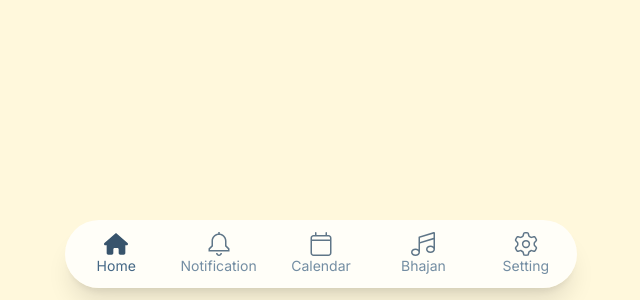
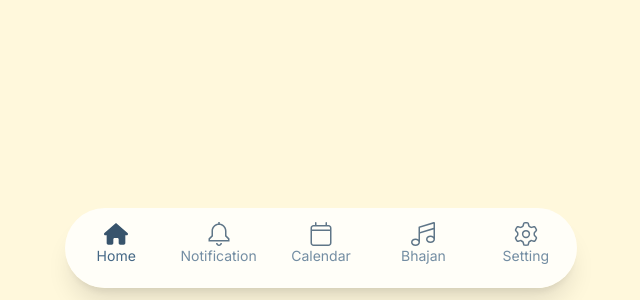
Before and after one commit to TheJagStudio/hsapssconnect, a React (Vite) app: page / in a window 1280 px wide. Shown: the part 500-800 px from the top of the page, without its empty margins (319-959 px from the left). Built offline with nearby package versions, Linux system fonts and the light colour scheme.

Commit message:
Update Footer.jsx

```diff
--- a/src/Components/Footer.jsx
+++ b/src/Components/Footer.jsx
@@ -17,7 +17,7 @@ const Footer = () => {
 		}
 	}, []);
     return (
-        <div className="fixed bottom-0 md:bottom-3 left-0 md:left-1/2 translate-x-0 md:-translate-x-1/2 rounded-t-3xl md:rounded-full grid grid-cols-5 items-center justify-center w-screen md:w-[50%] lg:w-[40%] h-18 py-3 z-40 bg-white md:bg-white/80 md:backdrop-blur-lg custom-shadow lg:shadow-xl overflow-x-hidden">
+        <div className="fixed bottom-0 md:bottom-3 left-0 md:left-1/2 translate-x-0 md:-translate-x-1/2 rounded-t-3xl md:rounded-full grid grid-cols-5 items-center justify-center w-screen md:w-[50%] lg:w-[40%] h-20 pt-3 pb-5 z-40 bg-white md:bg-white/80 md:backdrop-blur-lg custom-shadow lg:shadow-xl overflow-x-hidden">
             <Link
                 onClick={() => {
                     setCurrentPage("home");
```
